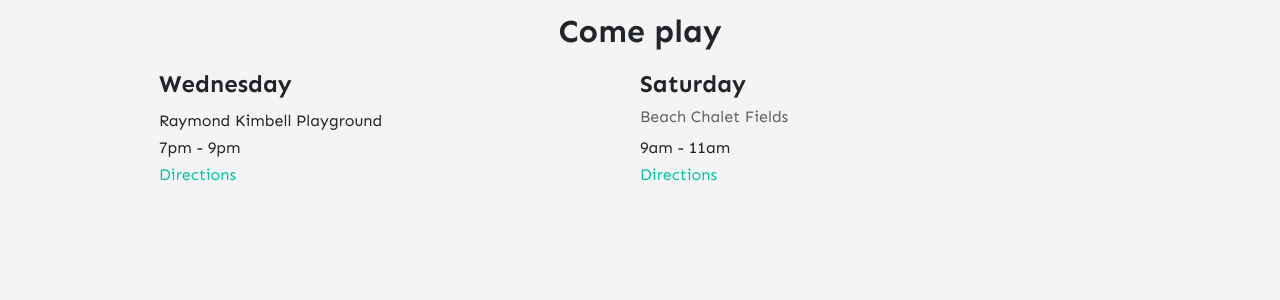
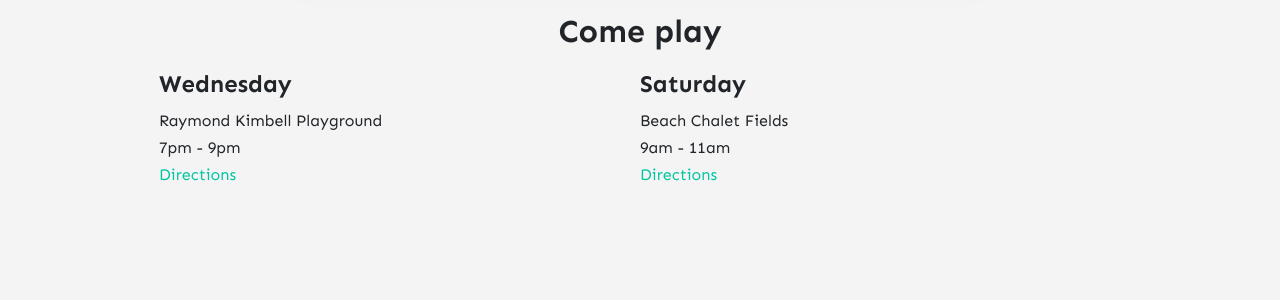
Before and after one commit to stackbit-projects/blue-triceratops-4f502, a Jekyll site: the page built from _pages/about.md, in a window 1280 px wide. Shown: the part 1142-1442 px from the top of the page. Built offline with Jekyll 4.4.1, drawn with Linux system fonts in a browser that asks for light colours; nearby versions of some CDN libraries; comment, search, counter and statistics services are not loaded.

Commit message:
home.html: changed

```diff
--- a/_layouts/home.html
+++ b/_layouts/home.html
@@ -31,8 +31,9 @@ permalink: "/home.html"
         </div>
         <div class="two-column">
             <h4>Saturday</h4>
-            <h5>Beach Chalet Fields</h5>
+            <h5></h5>
             <p>
+                Beach Chalet Fields</br>
                 9am - 11am</br>
                 <a href="https://www.google.com/maps/dir//Beach+Chalet+Fields,+1400-1598+John+F+Kennedy+Dr,+San+Francisco,+CA+94121/@37.7673557,-122.5109907,17z/data=!4m9!4m8!1m0!1m5!1m1!1s0x808587bc1af8eae7:0xe412b26d7c280eeb!2m2!1d-122.508802!2d37.7673557!3e0">Directions</a>
             </p>
```
